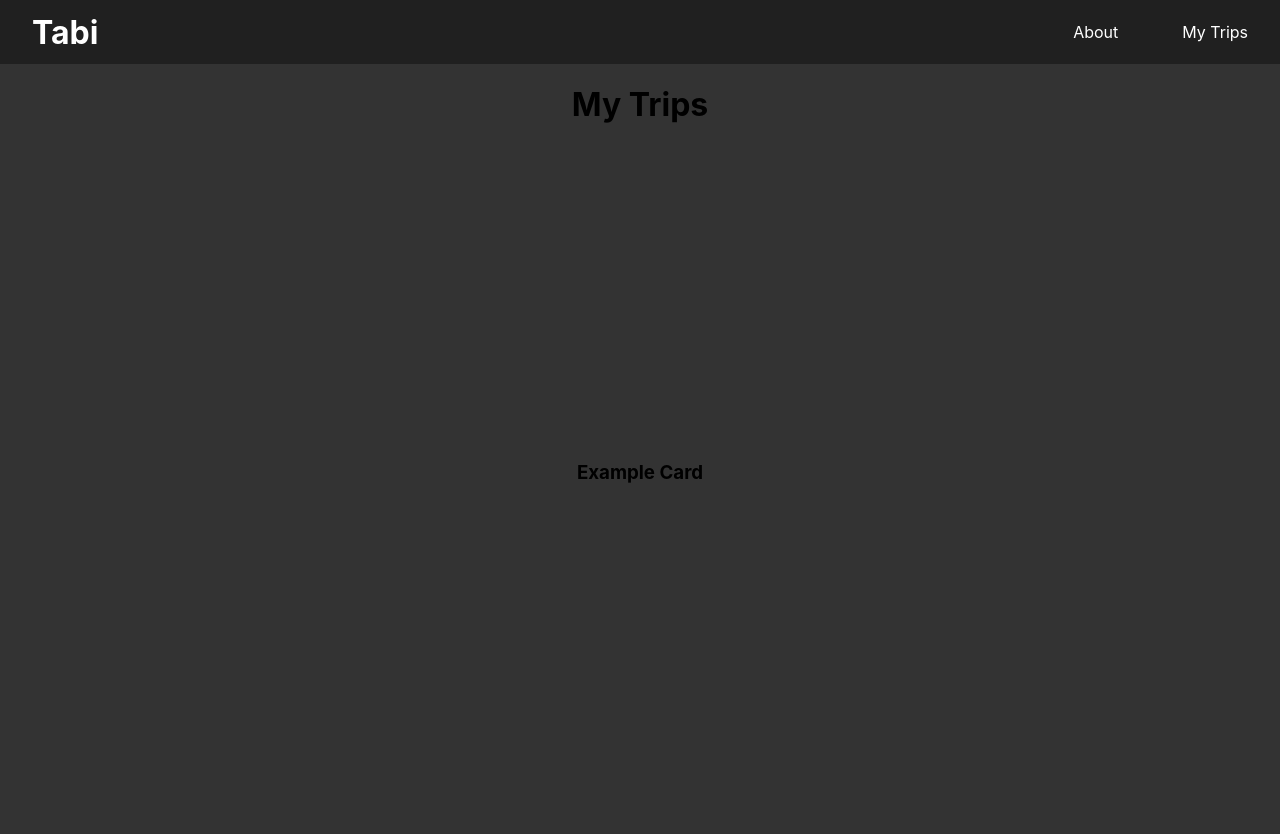
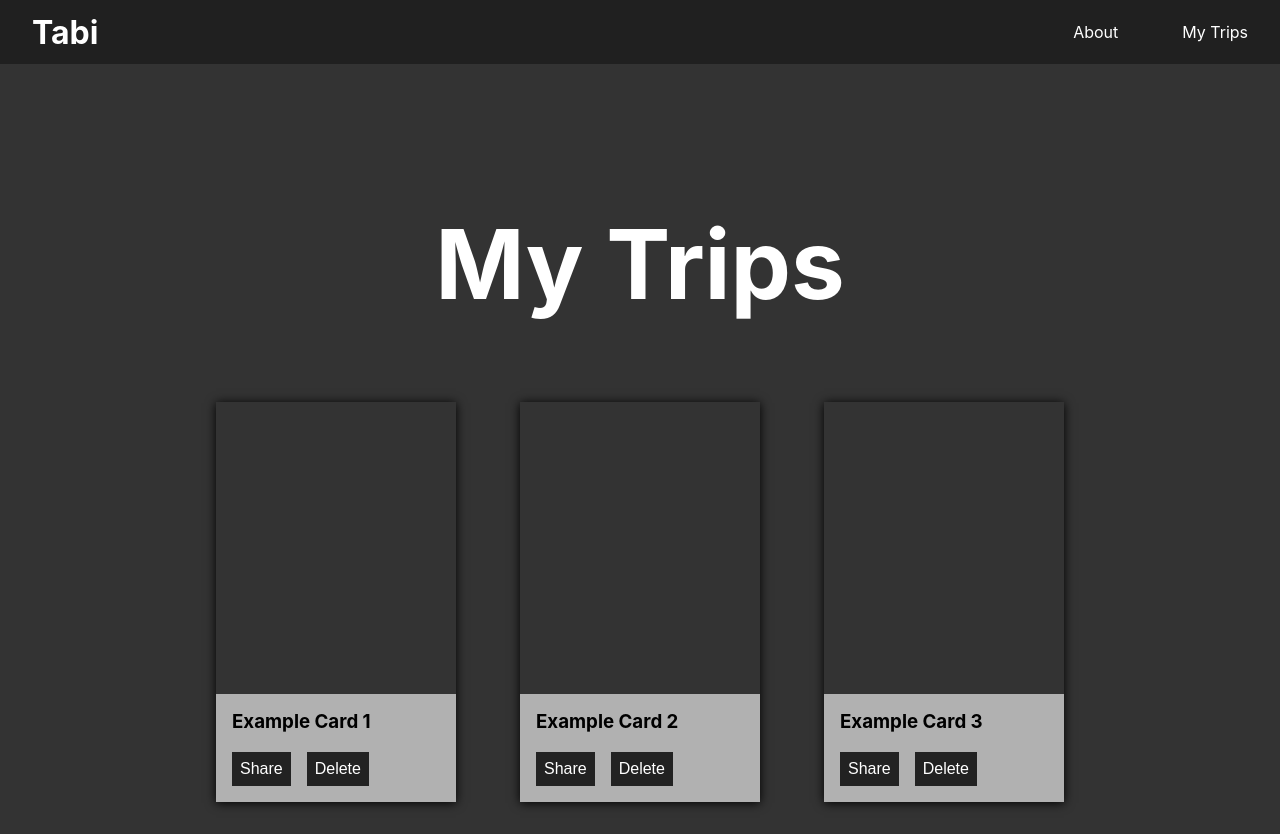
Before and after one commit to AlexLLKong/Tabi-client, a React (Create React App) app: page /trips in a window 1280 px wide. Before the commit the page ends 800 px from the top, so only its background shows below. Built offline with nearby package versions, Linux system fonts and the light colour scheme.

Commit message:
Add design from mockup
- added support for x number of cards in my trips page

[Ticket: 014]

```diff
--- /dev/null
+++ b/src/Components/Card.module.css
@@ -0,0 +1,19 @@
+.card {
+	position: relative;
+	box-shadow: 0px 1px 10px 0px rgba(0, 0, 0, 1);
+	min-width: 15rem;
+	min-height: 25rem;
+	text-align: left;
+	margin: 2rem;
+}
+.card h3 {
+	color: #000000;
+	margin-top: 0;
+}
+.footer {
+	position: absolute;
+	padding: 1rem;
+	bottom: 0;
+	background-color: #b1b1b1;
+	width: calc(100% - 2rem);
+}
--- a/src/Components/Card.tsx
+++ b/src/Components/Card.tsx
@@ -1,5 +1,9 @@
 import React, { FC } from 'react'
-
+import styles from './Card.module.css'
 type Props = {}
 
-export const Card: FC<Props> = ({ children }) => <div>{children}</div>
+export const Card: FC<Props> = ({ children }) => (
+	<div className={styles.card}>
+		<div className={children ? styles.footer : ''}>{children}</div>
+	</div>
+)
--- a/src/Pages/LandingPage.module.css
+++ b/src/Pages/LandingPage.module.css
@@ -1,15 +1,10 @@
-.title {
-	color: #ffffff;
-	font-size: 6rem;
-	margin-top: 11rem;
-	margin-bottom: 1rem;
+.bgCharacter {
+	position: absolute;
+	color: #3a3a3a;
+	font-size: 30rem;
+	font-weight: 600;
+	z-index: -1;
 }
-
-.description {
-	color: #ffffff;
-	margin-bottom: 3rem;
-}
-
 .btn {
 	background-color: #222222;
 	color: #ffffff;
@@ -18,10 +13,3 @@
 	font-size: 1.25rem;
 	cursor: pointer;
 }
-.bgCharacter {
-	position: absolute;
-	color: #3a3a3a;
-	font-size: 30rem;
-	font-weight: 600;
-	z-index: -1;
-}
--- a/src/Pages/LandingPage.tsx
+++ b/src/Pages/LandingPage.tsx
@@ -1,6 +1,7 @@
 import React, { MouseEvent, FC } from 'react'
 import { Wrapper } from '../Components/Wrapper'
 import { Button } from '../Components/Button'
+import pageStyles from './Pages.module.css'
 import styles from './LandingPage.module.css'
 const tempFn = (e: MouseEvent<HTMLElement>): void => {
 	e.preventDefault()
@@ -9,8 +10,8 @@ const tempFn = (e: MouseEvent<HTMLElement>): void => {
 
 export const LandingPage: FC = () => (
 	<Wrapper>
-		<h1 className={styles.title}>Tabi</h1>
-		<p className={styles.description}>
+		<h1 className={pageStyles.title}>Tabi</h1>
+		<p className={pageStyles.bodyText}>
 			Just one more reason to go on that trip.
 		</p>
 		{/* Should consider changing this Button to a navlink instead */}
--- /dev/null
+++ b/src/Pages/MyTripsPage.module.css
@@ -0,0 +1,21 @@
+.cardContainer {
+	display: flex;
+	align-items: center;
+	justify-content: flex-start;
+	flex-wrap: wrap;
+	max-width: 912px;
+	margin-top: 2rem;
+}
+.btn {
+	background-color: #222222;
+	color: #ffffff;
+	border: 0;
+	padding: 0.5rem;
+	font-size: 1rem;
+	cursor: pointer;
+	margin-right: 1rem;
+}
+.buttons {
+	display: flex;
+	flex-direction: row;
+}
--- a/src/Pages/MyTripsPage.tsx
+++ b/src/Pages/MyTripsPage.tsx
@@ -1,11 +1,46 @@
-import React, { FC } from 'react'
+import React, { FC, MouseEvent } from 'react'
 import { Wrapper } from '../Components/Wrapper'
 import { Card } from '../Components/Card'
+import { Button } from '../Components/Button'
+import pageStyles from './Pages.module.css'
+import styles from './MyTripsPage.module.css'
+const tempFn = (e: MouseEvent<HTMLElement>): void => {
+	e.preventDefault()
+	console.log('Placeholder button on click handler clicked')
+}
+
+const generateCards = (numCards: number): JSX.Element[] => {
+	let returnArr: JSX.Element[] = []
+	for (let i: number = 0; i < numCards; i++) {
+		returnArr.push(
+			<Card
+				children={
+					<div>
+						<h3>Example Card {i + 1}</h3>
+						<div className={styles.buttons}>
+							<Button
+								className={styles.btn}
+								onClick={tempFn}
+								children={'Share'}
+							/>
+							<Button
+								className={styles.btn}
+								onClick={tempFn}
+								children={'Delete'}
+							/>
+						</div>
+					</div>
+				}
+			/>
+		)
+	}
+	return returnArr
+}
 export const MyTripsPage: FC = () => (
-	<Wrapper>
-		<h1>My Trips</h1>
+	<div>
 		<Wrapper>
-			<Card children={<h3>Example Card</h3>}></Card>
+			<h1 className={pageStyles.title}>My Trips</h1>
+			<div className={styles.cardContainer}>{generateCards(3)}</div>
 		</Wrapper>
-	</Wrapper>
+	</div>
 )
--- /dev/null
+++ b/src/Pages/Pages.module.css
@@ -0,0 +1,11 @@
+.title {
+	color: #ffffff;
+	font-size: 6rem;
+	margin-top: 11rem;
+	margin-bottom: 1rem;
+}
+
+.bodyText {
+	color: #ffffff;
+	margin-bottom: 3rem;
+}
```
